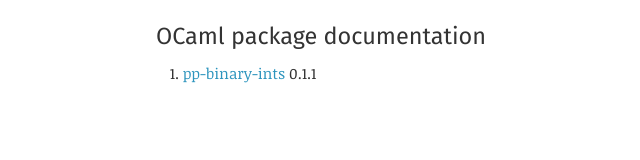
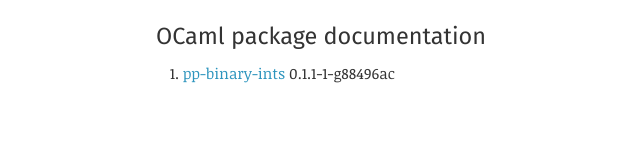
Before and after one commit to ifazk/pp-binary-ints, a plain HTML site: page index.html in a window 1280 px wide. Shown: the full height of the page, 131-771 px from the left. Drawn offline with Linux system fonts and the light colour scheme.

Commit message:
Update pp-binary-ints doc to 0.1.1-1-g88496ac.

```diff
--- a/index.html
+++ b/index.html
@@ -11,7 +11,7 @@
       <div class="by-name">
       <h2>OCaml package documentation</h2>
       <ol>
-      <li><a href="pp-binary-ints/index.html">pp-binary-ints</a> <span class="version">0.1.1</span></li>
+      <li><a href="pp-binary-ints/index.html">pp-binary-ints</a> <span class="version">0.1.1-1-g88496ac</span></li>
       </ol>
       </div>
     </main>
```
Also changed, not shown: pp-binary-ints/index.html (+1 -1 lines).
